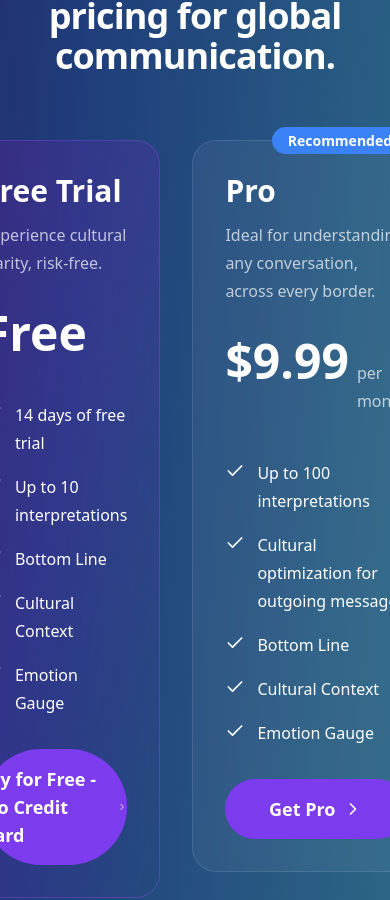
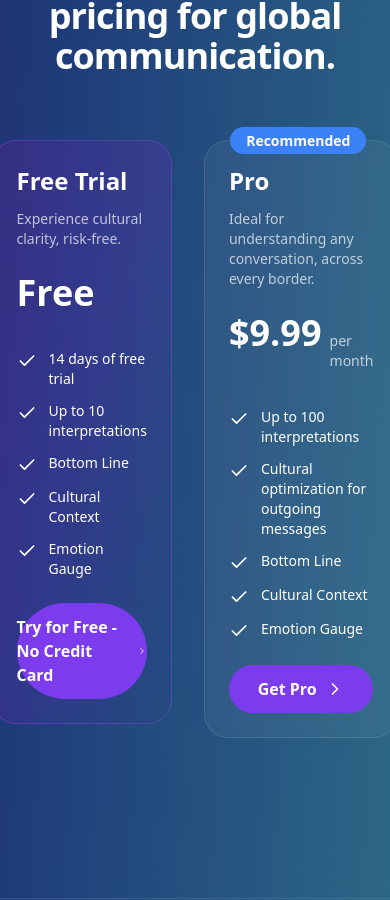
Before and after one commit to borisigal/towerofbabel, a Next.js app: page / in a window 390 px wide. Shown: the part 4258-5158 px from the top of the page. Built offline with nearby package versions, Linux system fonts and the light colour scheme.

Commit message:
fixed the mobile layout issue  + tests

```diff
--- a/components/landing/PricingSection.tsx
+++ b/components/landing/PricingSection.tsx
@@ -1,5 +1,6 @@
 'use client';
 
+import React from 'react';
 import Link from 'next/link';
 import { ChevronRight, Check } from 'lucide-react';
 import { cn } from '@/lib/utils';
@@ -43,7 +44,7 @@ export function PricingCard({
   isRecommended = false,
 }: PricingCardProps): JSX.Element {
   return (
-    <div className="relative flex-1">
+    <div className="relative w-full">
       {/* Recommended badge */}
       {isRecommended && (
         <div className="absolute -top-3 right-8 z-10">
@@ -55,26 +56,26 @@ export function PricingCard({
 
       <div
         className={cn(
-          'h-full rounded-3xl p-8 flex flex-col',
+          'h-full rounded-3xl p-6 md:p-8 flex flex-col',
           isHighlighted
             ? 'bg-gradient-to-br from-purple-800/30 via-purple-700/20 to-transparent backdrop-blur-sm border border-purple-500/30'
             : 'bg-white/5 backdrop-blur-sm border border-white/10'
         )}
       >
         {/* Header */}
-        <h3 className="text-3xl font-bold mb-3">{title}</h3>
-        <p className="text-white/70 mb-8">{subtitle}</p>
+        <h3 className="text-2xl md:text-3xl font-bold mb-3">{title}</h3>
+        <p className="text-white/70 mb-6 md:mb-8 text-sm md:text-base">{subtitle}</p>
 
         {/* Price */}
-        <div className="mb-8">
+        <div className="mb-6 md:mb-8">
           <div className="flex items-baseline gap-2 mb-3">
-            <p className="text-5xl font-bold">{price}</p>
-            {priceSubtext && <p className="text-white/70">{priceSubtext}</p>}
+            <p className="text-4xl md:text-5xl font-bold">{price}</p>
+            {priceSubtext && <p className="text-white/70 text-sm md:text-base">{priceSubtext}</p>}
           </div>
           {yearlyPrice && (
-            <div className="flex items-baseline gap-2">
-              <p className="text-3xl font-bold text-white/90">{yearlyPrice}</p>
-              <p className="text-white/70">per Year</p>
+            <div className="flex items-baseline gap-2 flex-wrap">
+              <p className="text-2xl md:text-3xl font-bold text-white/90">{yearlyPrice}</p>
+              <p className="text-white/70 text-sm md:text-base">per Year</p>
               {yearlySavings && (
                 <span className="bg-green-500 text-white px-3 py-1 rounded-full text-xs font-semibold ml-2">
                   {yearlySavings}
@@ -85,11 +86,11 @@ export function PricingCard({
         </div>
 
         {/* Features */}
-        <div className="space-y-4 mb-8 flex-grow">
+        <div className="space-y-3 md:space-y-4 mb-6 md:mb-8 flex-grow">
           {features.map((feature, index) => (
             <div key={index} className="flex items-start gap-3">
               <Check className="w-5 h-5 mt-0.5 flex-shrink-0 text-white" />
-              <p>{feature.text}</p>
+              <p className="text-sm md:text-base">{feature.text}</p>
             </div>
           ))}
         </div>
@@ -97,7 +98,7 @@ export function PricingCard({
         {/* CTA Button */}
         <Link
           href={ctaHref}
-          className="w-full bg-primary hover:bg-primary/90 rounded-full py-4 text-lg font-semibold flex items-center justify-center gap-2 transition-colors"
+          className="w-full bg-primary hover:bg-primary/90 rounded-full py-3 md:py-4 text-base md:text-lg font-semibold flex items-center justify-center gap-2 transition-colors"
         >
           {ctaText}
           <ChevronRight className="w-5 h-5" />
@@ -128,7 +129,7 @@ export function PricingSection({ className, headerContent }: PricingSectionProps
         {headerContent}
 
         {/* Pricing Cards */}
-        <div className="flex justify-center gap-8">
+        <div className="flex flex-col md:flex-row justify-center gap-8">
           <div className="max-w-[570px] w-full">
             <PricingCard
               title={FREE_TRIAL_CONFIG.title}
```
Also changed, not shown: 1 other file (tests, documents, lock files or other folders).
